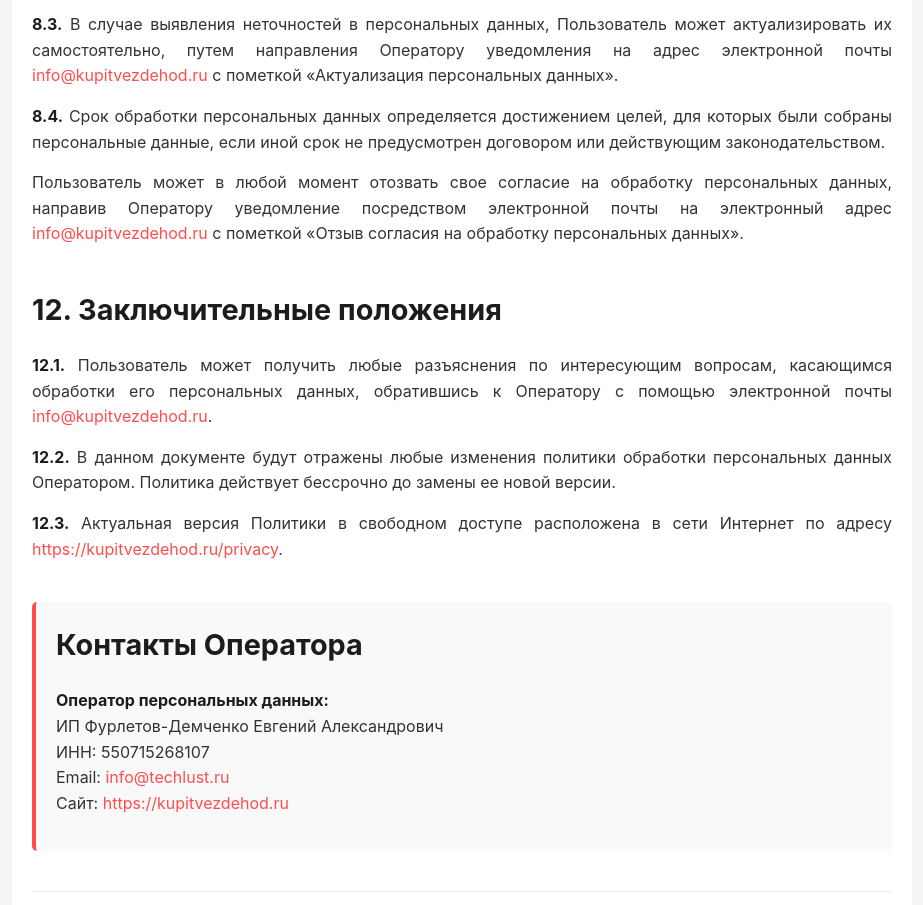
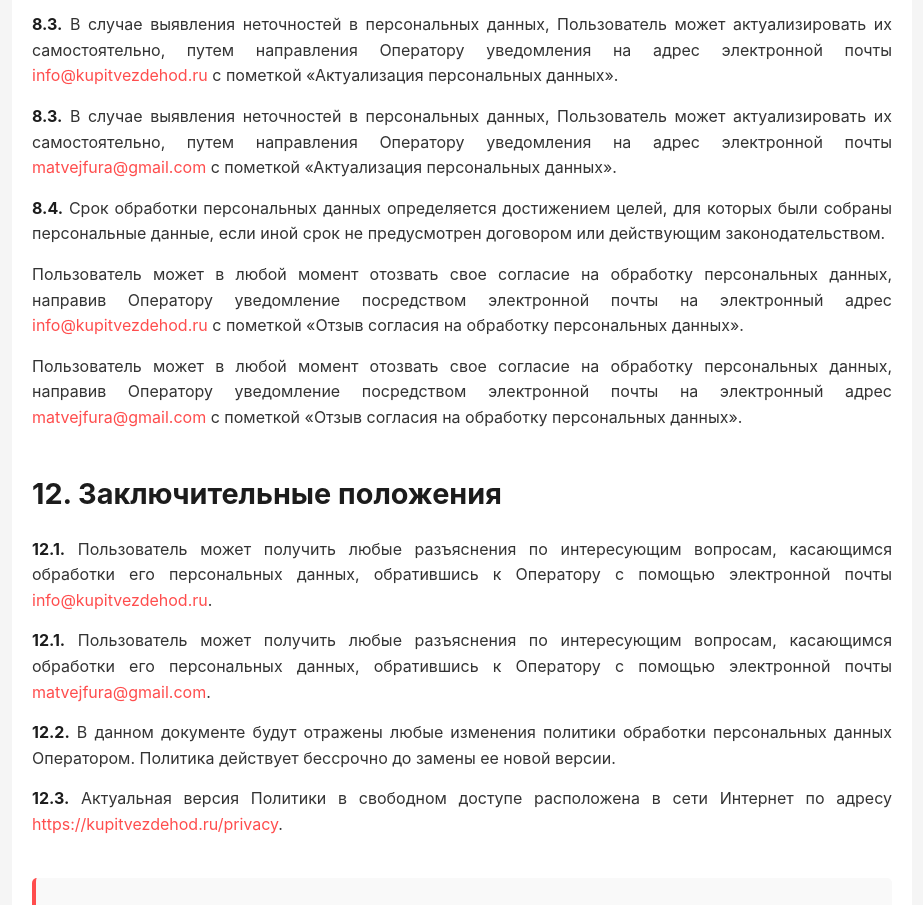
Before and after one commit to t3chlust/vehicle-website, a website: page privacy.html in a window 1280 px wide. Shown: the part 3094-3999 px from the top of the page, without its empty margins (178-1101 px from the left). Drawn offline with Linux system fonts and the light colour scheme.

```diff
--- a/privacy.html
+++ b/privacy.html
@@ -215,15 +215,18 @@
         <p><strong>8.2.</strong> Персональные данные Пользователя никогда, ни при каких условиях не будут переданы третьим лицам, за исключением случаев, связанных с исполнением действующего законодательства либо в случае, если субъектом персональных данных дано согласие Оператору на передачу данных третьему лицу для исполнения обязательств по гражданско-правовому договору.</p>
 
         <p><strong>8.3.</strong> В случае выявления неточностей в персональных данных, Пользователь может актуализировать их самостоятельно, путем направления Оператору уведомления на адрес электронной почты <a href="mailto:info@kupitvezdehod.ru">info@kupitvezdehod.ru</a> с пометкой «Актуализация персональных данных».</p>
+    <p><strong>8.3.</strong> В случае выявления неточностей в персональных данных, Пользователь может актуализировать их самостоятельно, путем направления Оператору уведомления на адрес электронной почты <a href="mailto:matvejfura@gmail.com">matvejfura@gmail.com</a> с пометкой «Актуализация персональных данных».</p>
 
         <p><strong>8.4.</strong> Срок обработки персональных данных определяется достижением целей, для которых были собраны персональные данные, если иной срок не предусмотрен договором или действующим законодательством.</p>
 
         <p>Пользователь может в любой момент отозвать свое согласие на обработку персональных данных, направив Оператору уведомление посредством электронной почты на электронный адрес <a href="mailto:info@kupitvezdehod.ru">info@kupitvezdehod.ru</a> с пометкой «Отзыв согласия на обработку персональных данных».</p>
+        <p>Пользователь может в любой момент отозвать свое согласие на обработку персональных данных, направив Оператору уведомление посредством электронной почты на электронный адрес <a href="mailto:matvejfura@gmail.com">matvejfura@gmail.com</a> с пометкой «Отзыв согласия на обработку персональных данных».</p>
     </section>
 
     <section>
         <h2>12. Заключительные положения</h2>
         <p><strong>12.1.</strong> Пользователь может получить любые разъяснения по интересующим вопросам, касающимся обработки его персональных данных, обратившись к Оператору с помощью электронной почты <a href="mailto:info@kupitvezdehod.ru">info@kupitvezdehod.ru</a>.</p>
+    <p><strong>12.1.</strong> Пользователь может получить любые разъяснения по интересующим вопросам, касающимся обработки его персональных данных, обратившись к Оператору с помощью электронной почты <a href="mailto:matvejfura@gmail.com">matvejfura@gmail.com</a>.</p>
 
         <p><strong>12.2.</strong> В данном документе будут отражены любые изменения политики обработки персональных данных Оператором. Политика действует бессрочно до замены ее новой версии.</p>
 
```
